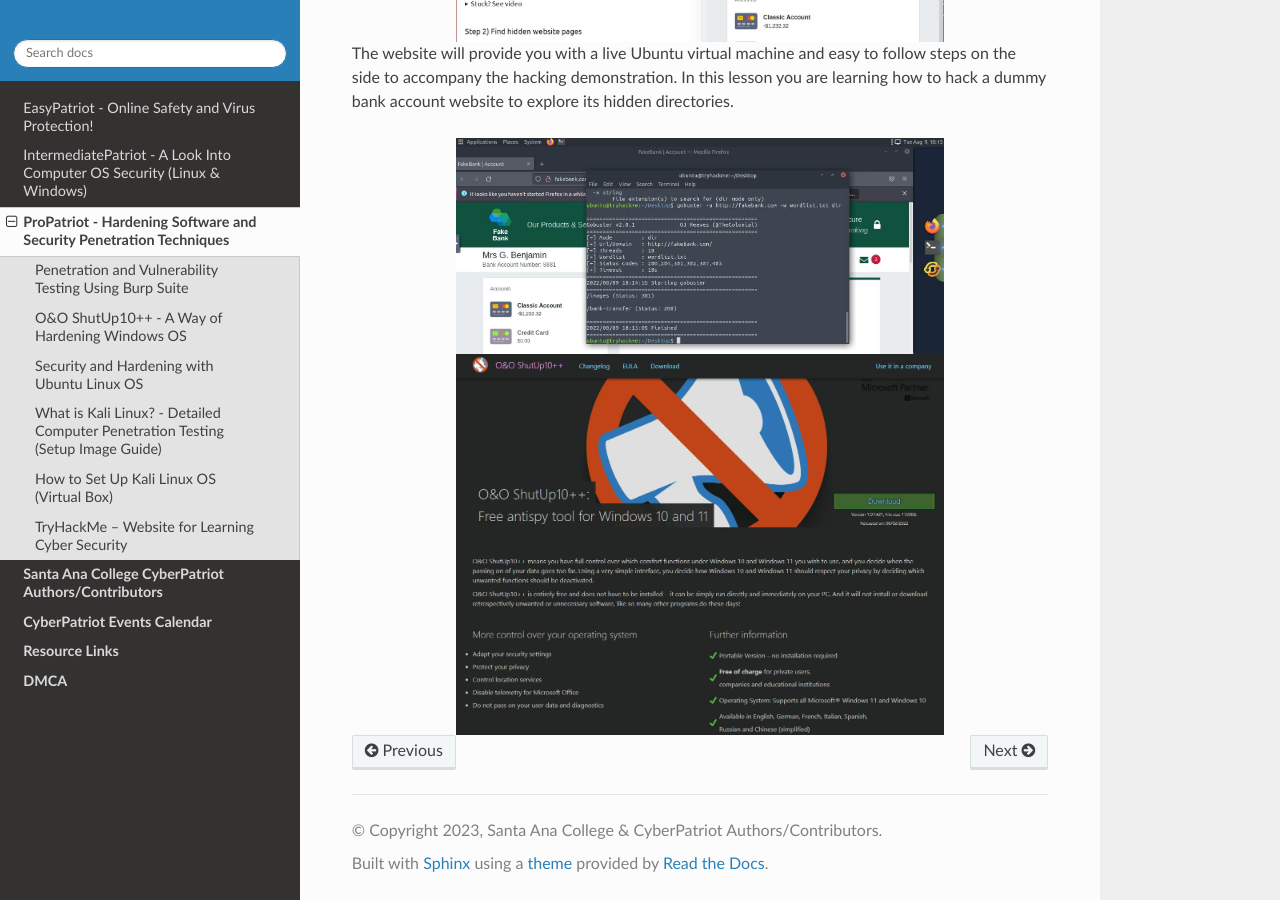
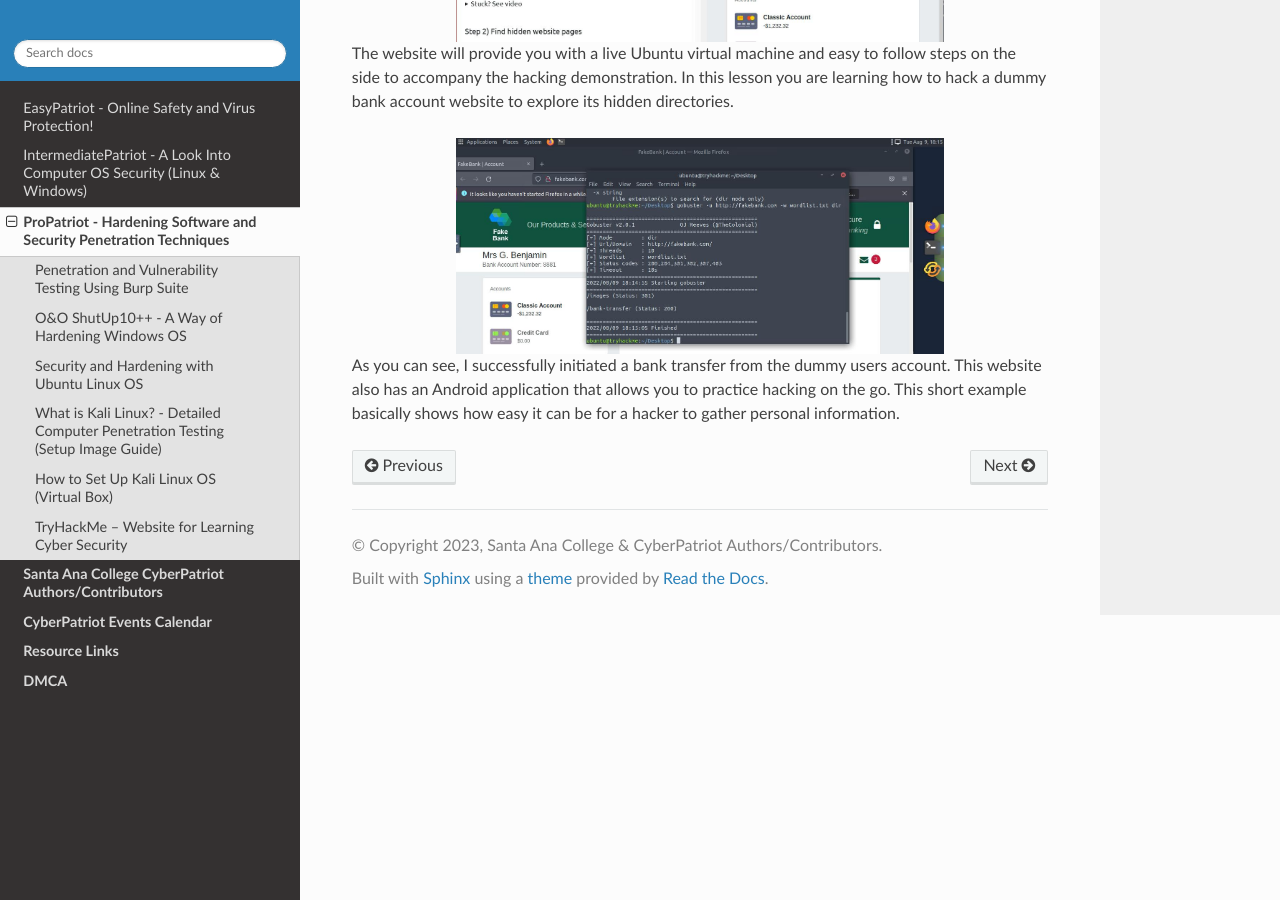
Before and after one commit to natt96z/cybersac, a Sphinx documentation site: the page built from docs/source/HardExpertCyberSAC.rst, in a window 1280 px wide and 900 px high, scrolled down 18432 px. Built offline with Sphinx 7.4.7 and the Read the Docs theme 2.0.0, drawn with Linux system fonts in a browser that asks for light colours; pages that are not in the unit, such as notebooks, are missing from menus.

Commit message:
Update HardExpertCyberSAC.rst

```diff
--- a/docs/source/HardExpertCyberSAC.rst
+++ b/docs/source/HardExpertCyberSAC.rst
@@ -365,6 +365,4 @@
    :width: 70%
    :align: center
 
-.. image:: https://raw.githubusercontent.com/natt96z/cybersac/main/docs/img/140.jpg
-   :width: 70%
-   :align: center
+As you can see, I successfully initiated a bank transfer from the dummy users account. This website also has an Android application that allows you to practice hacking on the go.  This short example basically shows how easy it can be for a hacker to gather personal information.
```
